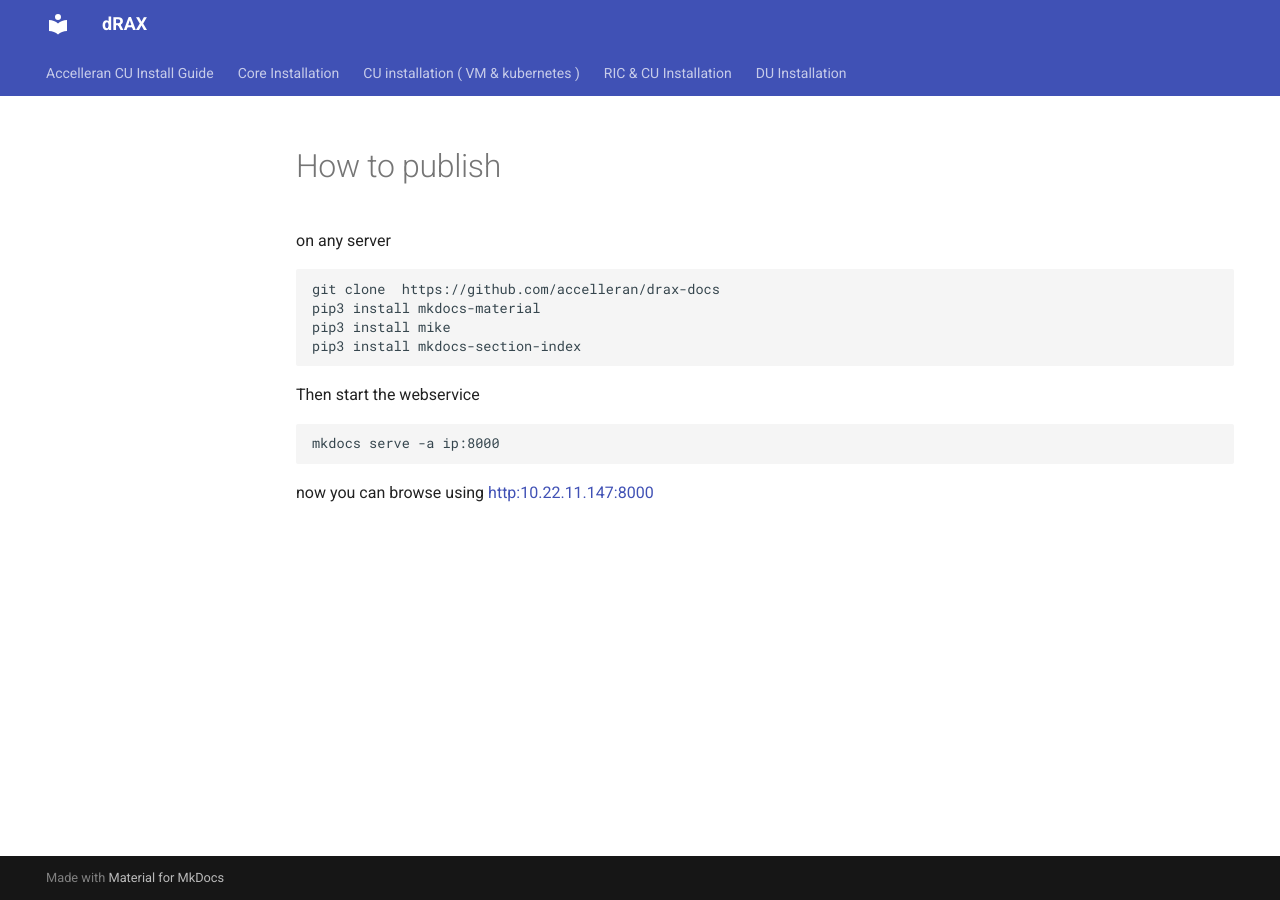
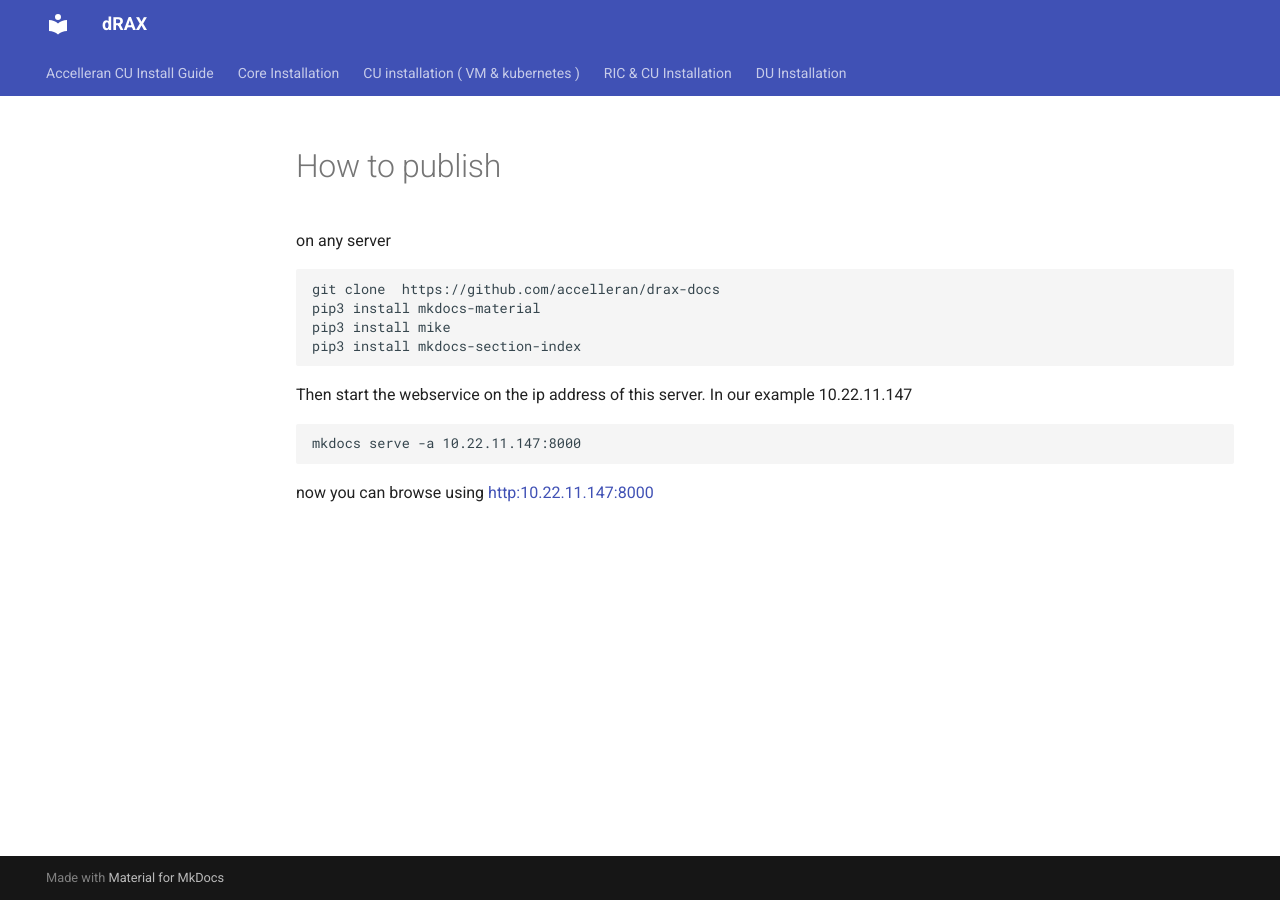
Before and after one commit to accelleran/drax-docs, an MkDocs documentation site: the page built from docs/publish.md, in a window 1280 px wide. Built offline with MkDocs 1.6.1 and Material for MkDocs 9.7.7, drawn with Linux system fonts in a browser that asks for light colours; the version menu is left out.

Commit message:
Update publish.md

````diff
--- a/docs/publish.md
+++ b/docs/publish.md
@@ -8,9 +8,10 @@ pip3 install mike
 pip3 install mkdocs-section-index
 ```
 
-Then start the webservice
+Then start the webservice on the ip address of this server. In our example 10.22.11.147
+
 ```
-mkdocs serve -a ip:8000
+mkdocs serve -a 10.22.11.147:8000
 ```
 
 now you can browse using [http:10.22.11.147:8000](http://10.22.11.147:8000/drax-docs/)
````
